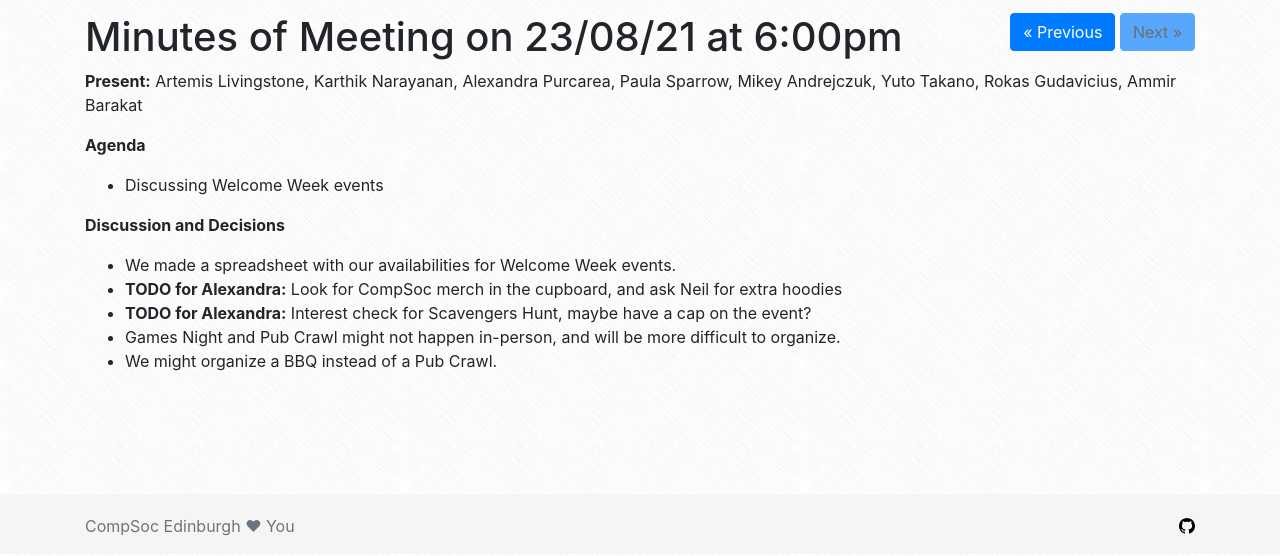
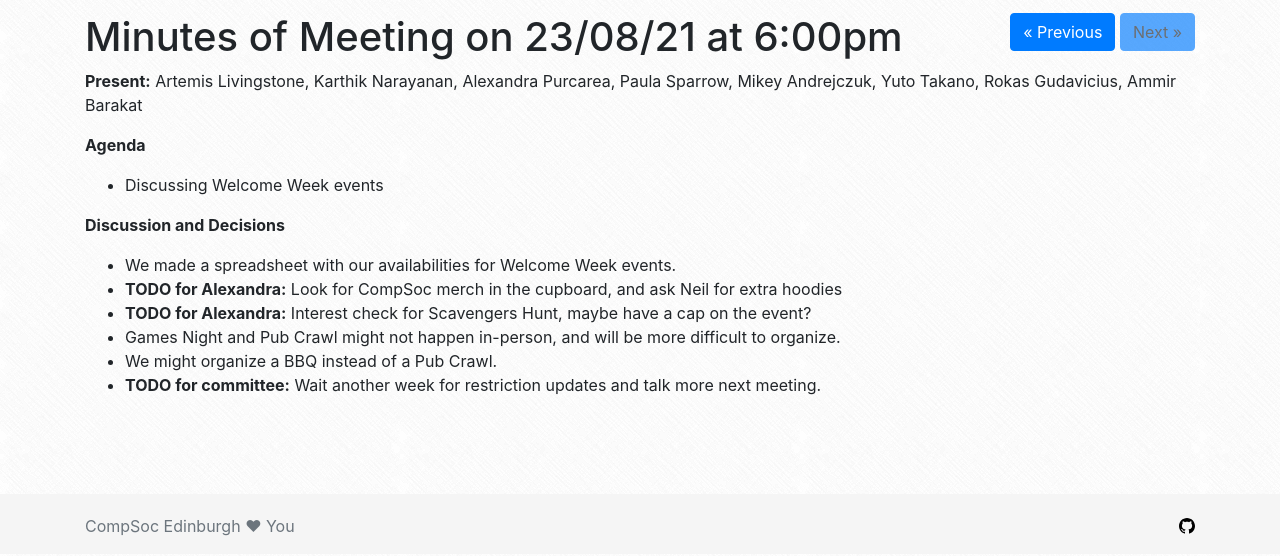
Before and after one commit to compsoc-edinburgh/website, a Jekyll site: the page built from _minutes/2021-08-23.md, in a window 1280 px wide. Shown: the part 346-902 px from the top of the page. Built offline with Jekyll 4.4.1, drawn with Linux system fonts in a browser that asks for light colours; nearby versions of some CDN libraries.

Commit message:
Update 2021-08-23.md

```diff
--- a/_minutes/2021-08-23.md
+++ b/_minutes/2021-08-23.md
@@ -14,3 +14,4 @@ date: 2021-08-23 6:00pm
 * **TODO for Alexandra:** Interest check for Scavengers Hunt, maybe have a cap on the event?
 * Games Night and Pub Crawl might not happen in-person, and will be more difficult to organize.
 * We might organize a BBQ instead of a Pub Crawl.
+* **TODO for committee:** Wait another week for restriction updates and talk more next meeting.
```
